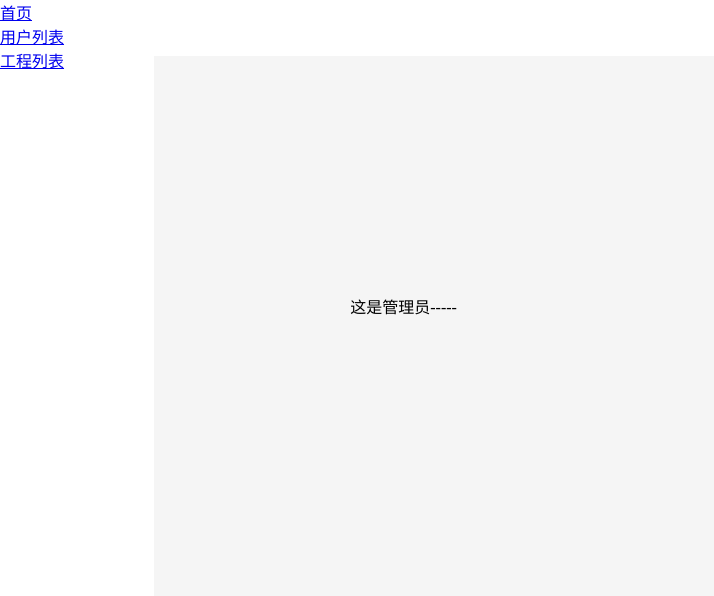
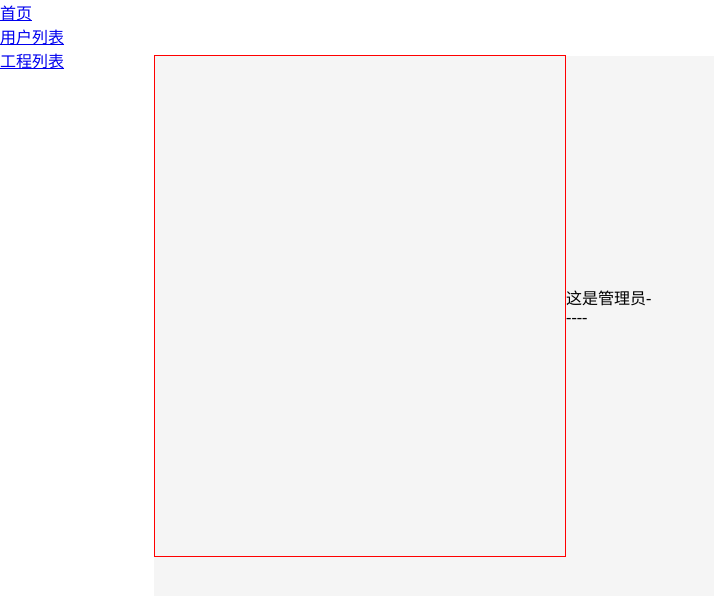
Before and after one commit to angxuejian/moto.admin, a Vue app: page /home in a window 1280 px wide. Shown: the top 596 px of the page, without its empty margins (0-714 px from the left). Built offline with nearby package versions, Linux system fonts and the light colour scheme.

Commit message:
style: update the code style and add router comments

```diff
--- a/src/store/modules/user.js
+++ b/src/store/modules/user.js
@@ -3,14 +3,14 @@ export default {
   namespaced: true,
 
   state: {
-   ID: '', // 用户ID
+    ID: '', // 用户ID
   },
   mutations: {
-    SET_USER_ID: (state, ID) => state.ID = ID,
+    SET_USER_ID: (state, ID) => { state.ID = ID },
   },
   actions: {
     RUN_USER_ID: function(context, ID) {
       context.commit('SET_USER_ID', ID)
-    }
-  }
+    },
+  },
 }
--- a/src/views/Home.vue
+++ b/src/views/Home.vue
@@ -1,10 +1,10 @@
 <template>
   <div class="home">
-    <!-- <mo-scrollbar scroll-y class="scrollbar">
+    <mo-scrollbar class="scrollbar">
       <div ref='items' class="items">
-        <div class="item" v-for="(item, index) in 320" :key="index"> {{ index + 1 }}</div>
+        <div class="item" v-for="(item, index) in 50" :key="index"> {{ index + 1 }}</div>
       </div>
-    </mo-scrollbar> -->
+    </mo-scrollbar>
 
     <!-- <button @click="setUserId">修改用户ID</button>
     <div>这是用户 ----- {{USER_ID}}</div> -->
@@ -53,9 +53,10 @@ export default {
   .item {
     display: block;
     text-align: center;
-    width: 100%;
+    width: 1000px;
     height: 50px;
     line-height: 50px;
+    // margin-right: 1000px;
   }
 }
 
```
Also changed, not shown: src/router/index.js (+11 -0 lines).
